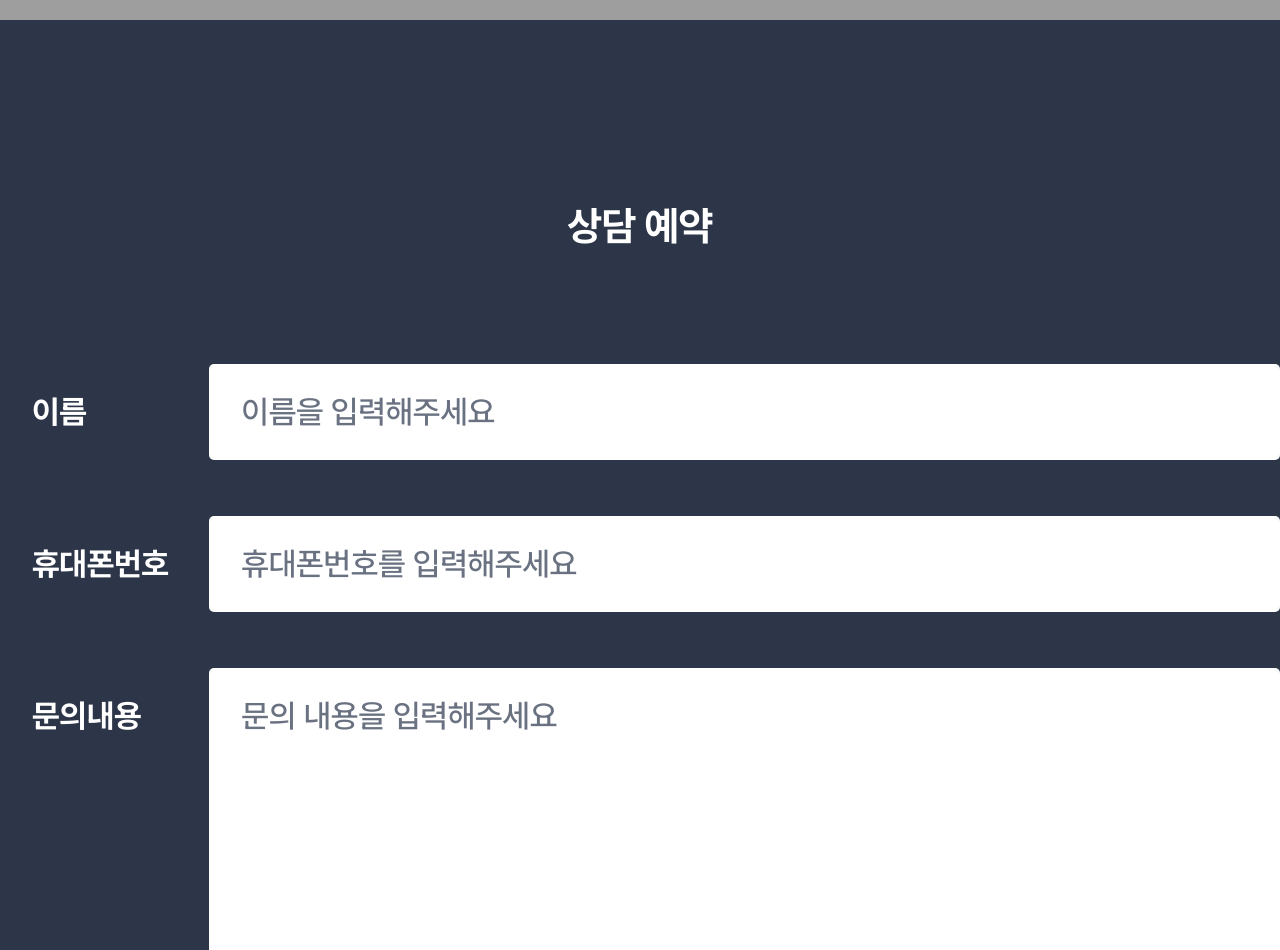
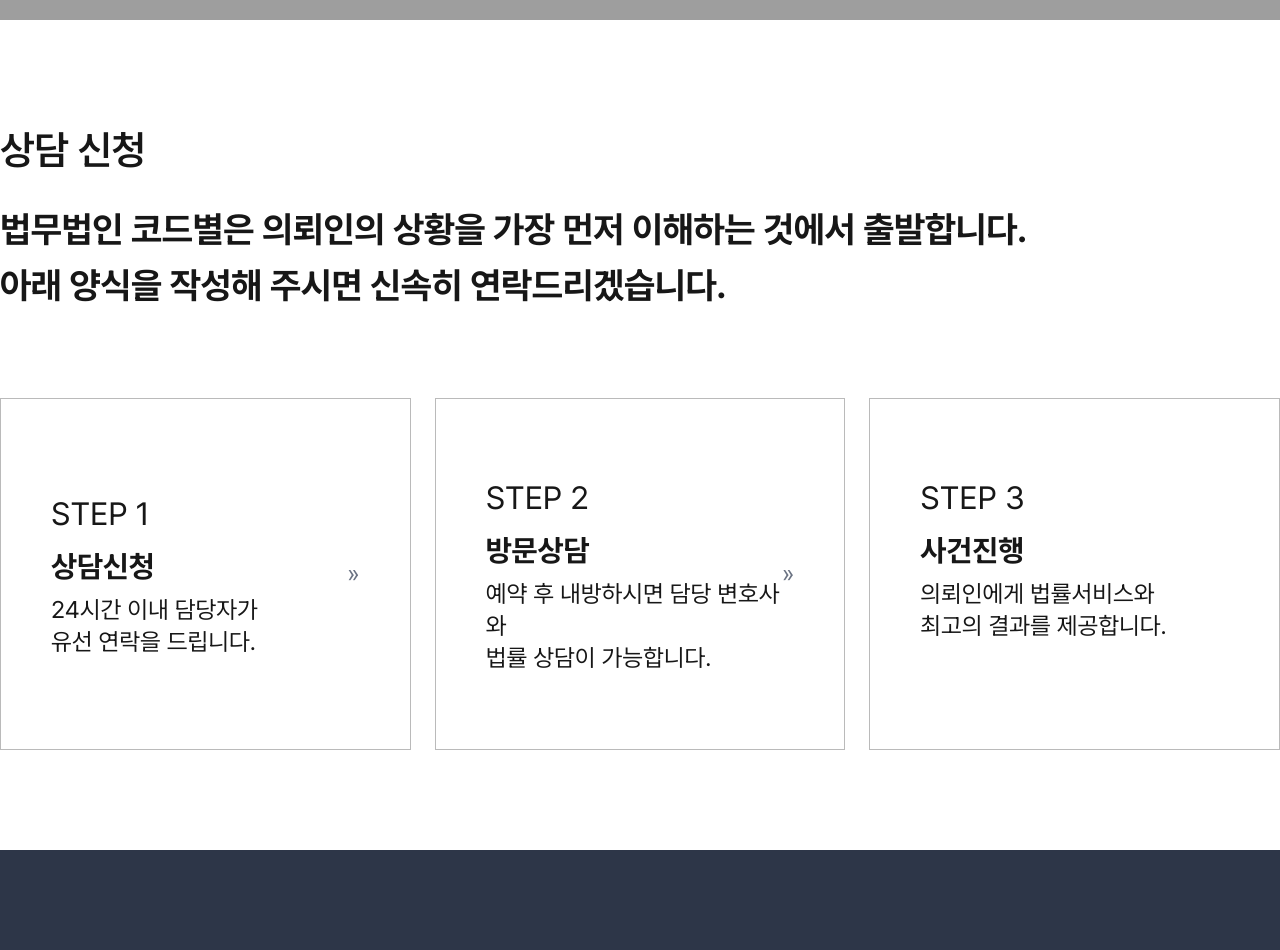
Before and after one commit to yeeeeeji/CodeStar, a Next.js app in the folder sample-lawfirm/client/: page /consultation in a window 1280 px wide. Shown: the part 480-1430 px from the top of the page. Built offline with nearby package versions, Linux system fonts and the light colour scheme; grey boxes are pictures that could not be loaded.

Commit message:
feat: 상담 신청 스텝 구현

```diff
--- /dev/null
+++ b/sample-lawfirm/client/src/app/consultation/_components/reservation-step/reservation-step.tsx
@@ -0,0 +1,57 @@
+export default function ReservationStep() {
+  const steps = [
+    {
+      title: '상담신청',
+      description: ['24시간 이내 담당자가', '유선 연락을 드립니다.']
+    },
+    {
+      title: '방문상담',
+      description: ['예약 후 내방하시면 담당 변호사와', '법률 상담이 가능합니다.']
+    },
+    {
+      title: '사건진행',
+      description: ['의뢰인에게 법률서비스와', '최고의 결과를 제공합니다.']
+    }
+  ];
+
+  return (
+    <div className='max-w-[1440px] mx-auto my-25'>
+      <div className='mb-23'>
+        <p className='text-[40px] font-semibold tracking-[-0.01em] mb-[30px]'>상담 신청</p>
+        <p className='text-4xl font-bold tracking-[-0.01em] leading-1.8 mb-4'>
+          법무법인 코드별은 의뢰인의 상황을 가장 먼저 이해하는 것에서 출발합니다.
+        </p>
+        <p className='text-4xl font-bold tracking-[-0.01em] leading-1.8'>
+          아래 양식을 작성해 주시면 신속히 연락드리겠습니다.
+        </p>
+      </div>
+      <div className='flex gap-6'>
+        {steps.map((step, index) => (
+          <div
+            key={index}
+            className={`flex-1 border border-[#BABABA] py-[75px] px-[50px] ${
+              index !== steps.length - 1 ? 'flex justify-between items-center' : ''
+            }`}
+          >
+            <div className='space-y-[10px]'>
+              <p className='text-[32px] leading-1.6'>STEP {index + 1}</p>
+              <p className='text-3xl font-bold leading-1.6'>{step.title}</p>
+              <div>
+                {step.description.map((line, lineIndex) => (
+                  <p key={lineIndex} className='text-2xl leading-1.6'>
+                    {line}
+                  </p>
+                ))}
+              </div>
+            </div>
+            {index !== steps.length - 1 && (
+              <div>
+                <span className='text-gray-500 text-2xl'>»</span>
+              </div>
+            )}
+          </div>
+        ))}
+      </div>
+    </div>
+  );
+}
--- a/sample-lawfirm/client/src/app/consultation/page.tsx
+++ b/sample-lawfirm/client/src/app/consultation/page.tsx
@@ -1,12 +1,13 @@
-import Banner from "@/components/layout/banner"
-import Reservation from "./_components/reservation"
+import Banner from '@/components/layout/banner';
+import Reservation from './_components/reservation/reservation';
+import ReservationStep from './_components/reservation-step/reservation-step';
 
 export default function ConsultationPage() {
   return (
     <div>
-      <Banner imageAlt="상담신청 배너" title="상담신청" />
+      <Banner imageAlt='상담신청 배너' title='상담신청' />
+      <ReservationStep />
       <Reservation />
     </div>
-  )
-
+  );
 }
```
Also changed, not shown: sample-lawfirm/client/src/app/consultation/_components/reservation/reservation-input.tsx (renamed from sample-lawfirm/client/src/app/consultation/_components/reservation-input.tsx), sample-lawfirm/client/src/app/consultation/_components/reservation/reservation.tsx (renamed from sample-lawfirm/client/src/app/consultation/_components/reservation.tsx).
